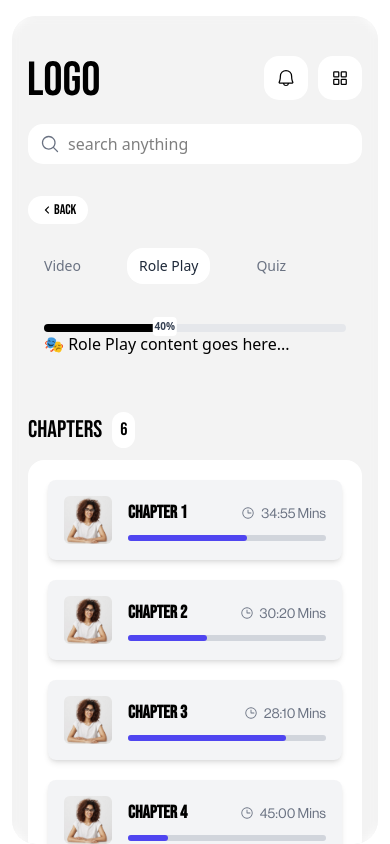
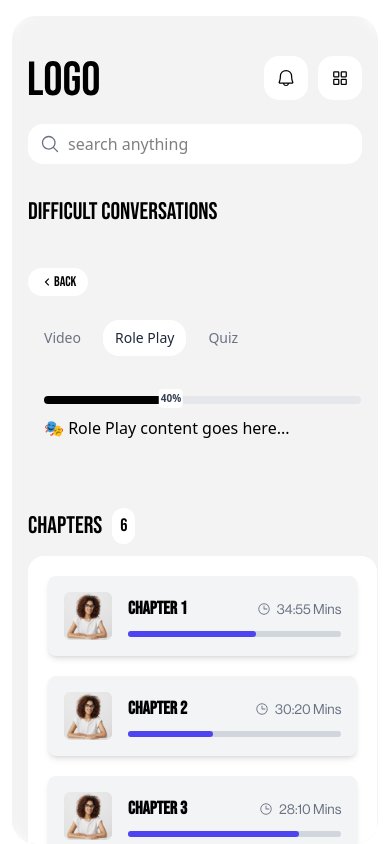
Before and after one commit to 100-Minds/100-minds, a React (Vite) app: page /courses in a window 390 px wide. Both pictures are taken after a click on the button "Role Play". Built offline with nearby package versions, Linux system fonts and the light colour scheme.

Commit message:
final submission for 100 minds test

```diff
--- a/src/views/Courses/ChapterList.jsx
+++ b/src/views/Courses/ChapterList.jsx
@@ -33,6 +33,9 @@ const ChapterList = () => {
           <NavHeader header={"DIFFICULT CONVERSATIONS"} />
 
           <div className="grid lg:grid-cols-5 gap-10 !py-8">
+            <h1 className="font-bebas text-2xl  text-nowrap lg:hidden">
+              DIFFICULT CONVERSATIONS
+            </h1>
             <div className="lg:col-span-3  col-span-5">
               <Link
                 to={"/"}
--- a/src/views/Courses/components/TabComponent.jsx
+++ b/src/views/Courses/components/TabComponent.jsx
@@ -14,7 +14,7 @@ const TabComponent = () => {
   return (
     <div>
       {/* Tabs */}
-      <div className="flex gap-7.5 !pb-6 text-gray-300">
+      <div className="flex lg:gap-7.5 gap-1.5 !pb-6 text-gray-300">
         {tabs.map((tab) => (
           <button
             key={tab.key}
@@ -34,8 +34,12 @@ const TabComponent = () => {
       <div className="p-4">
         <ProgressBar percentage={40} />
         {activeTab === "video" && <Video />}
-        {activeTab === "roleplay" && <p>🎭 Role Play content goes here...</p>}
-        {activeTab === "quiz" && <p>📝 Quiz content goes here...</p>}
+        {activeTab === "roleplay" && (
+          <p className="!py-3">🎭 Role Play content goes here...</p>
+        )}
+        {activeTab === "quiz" && (
+          <p className="!py-3">📝 Quiz content goes here...</p>
+        )}
       </div>
     </div>
   );
--- a/src/views/Courses/components/Video.jsx
+++ b/src/views/Courses/components/Video.jsx
@@ -255,9 +255,11 @@ const CustomVideoPlayer = ({ src, poster }) => {
           </div>
         </div>
       </div>
-      <div className="!py-3 flex items-center justify-between">
-        <h1 className="font-bebas !mt-1">Chapter 1 - the beginners guide</h1>
-        <div className=" flex items-center gap-5 ">
+      <div className="!py-3 flex flex-col lg:flex-row items-start lg:items-center justify-between">
+        <h1 className="font-bebas !mt-1 text-nowrap">
+          Chapter 1 - the beginners guide
+        </h1>
+        <div className=" flex items-center w-full  justify-between lg:justify-end gap-5 !py-3 md:!py-0 ">
           <PiHeart className="bg-white text-black  rounded-2xl text-3xl !p-1.5" />
           <button
             className="flex items-center text-xs gap-2.5 py-1.5 rounded-full text-white font-semibold !p-2 !px-4 hover:scale-[1.02] transition"
```
